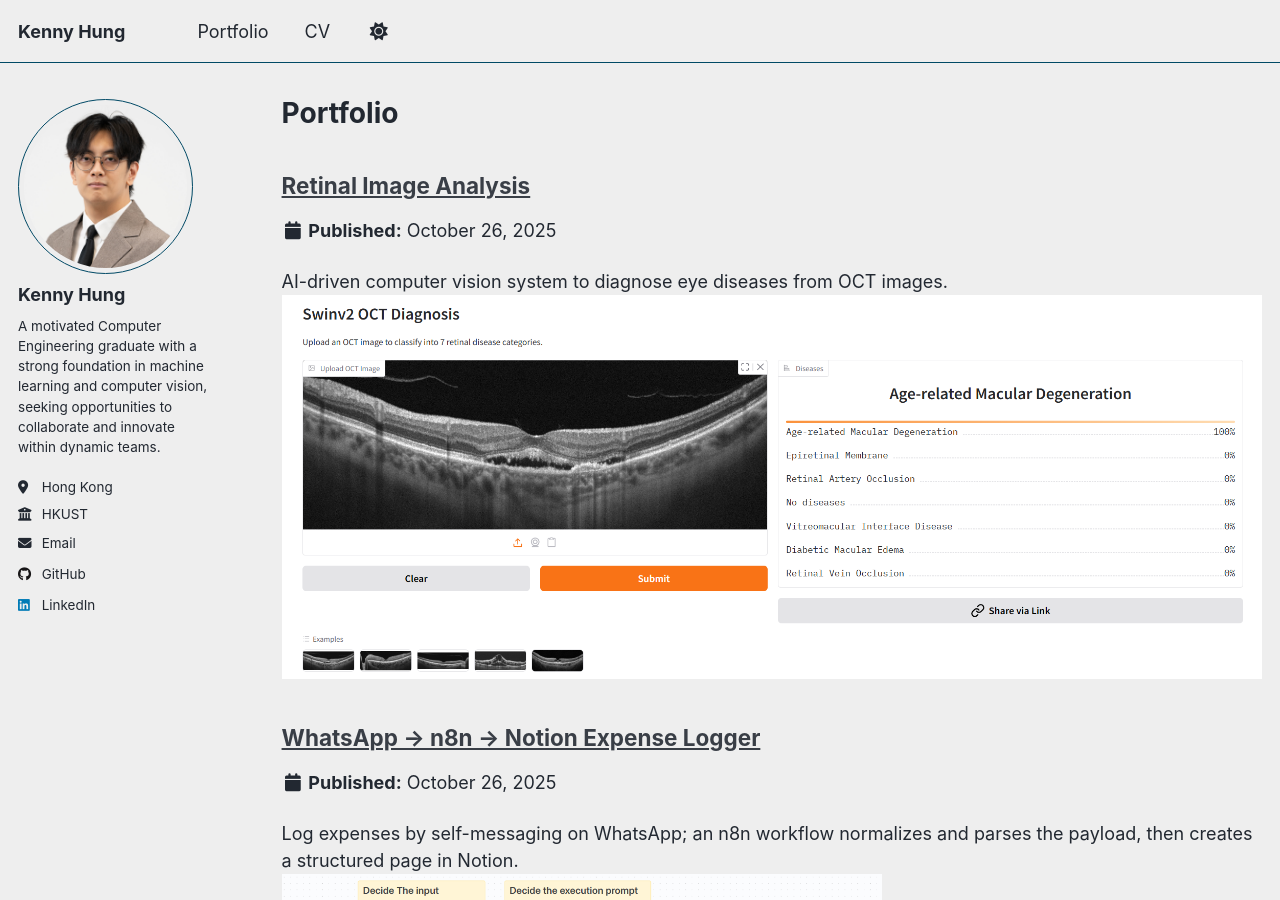
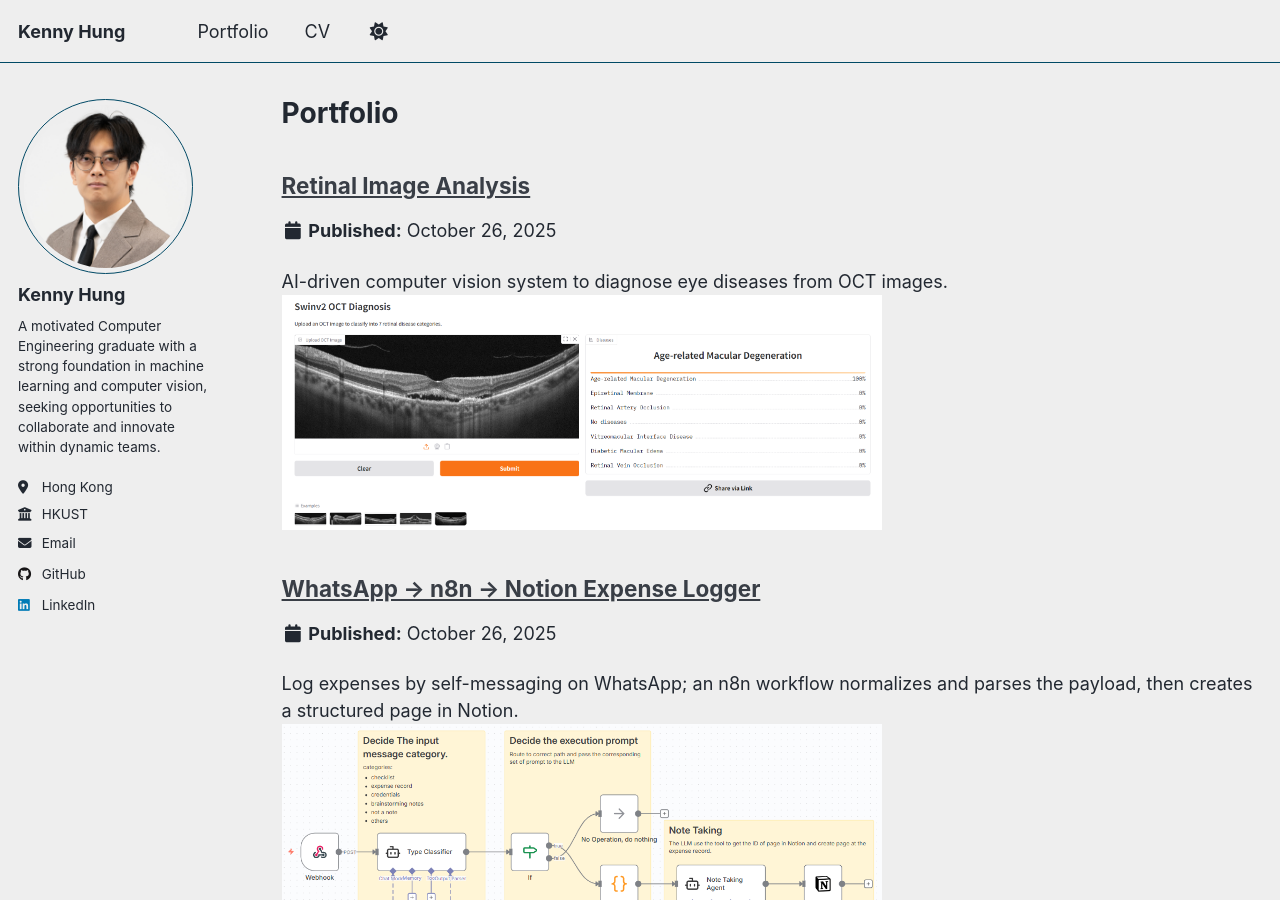
Before and after one commit to kennyhungkl/kennyhungkl.github.io, a Jekyll site: the page built from _pages/portfolio.html, in a window 1280 px wide and 900 px high. Built offline with Jekyll 4.4.1, drawn with Linux system fonts in a browser that asks for light colours; a script that is not in the unit is left out.

Commit message:
fix(portfolio): update image width attributes in portfolio pages
Replace '100%' width with fixed '600' pixels for consistent image display across portfolio items

```diff
--- a/_portfolio/portfolio-1.html
+++ b/_portfolio/portfolio-1.html
@@ -1,6 +1,6 @@
 ---
 title: "Retinal Image Analysis"
-excerpt: "AI-driven computer vision system to diagnose eye diseases from OCT images.<br/><img src='/images/OCT_demo.png' alt='OCT preview' width='100%' max-width='600px' style='height:auto'>"
+excerpt: "AI-driven computer vision system to diagnose eye diseases from OCT images.<br/><img src='/images/OCT_demo.png' alt='OCT preview' width='600' style='height:auto'>"
 collection: portfolio
 ---
 
--- a/_portfolio/portfolio-3.html
+++ b/_portfolio/portfolio-3.html
@@ -1,6 +1,6 @@
 ---
 title: "AI Wiki Chatbot (Streamlit + Hybrid Retrieval)"
-excerpt: "A Streamlit-based AI wiki chatbot that delivers grounded answers from curated web pages using a hybrid retrieval pipeline.<br/><img src='/images/rag-chatbot.png' alt='AI Wiki Chatbot preview' width='100%' max-width='600px' style='height:auto'>"
+excerpt: "A Streamlit-based AI wiki chatbot that delivers grounded answers from curated web pages using a hybrid retrieval pipeline.<br/><img src='/images/rag-chatbot.png' alt='AI Wiki Chatbot preview' width='600' style='height:auto'>"
 collection: portfolio
 header:
   teaser: "rag-chatbot.png"
```
